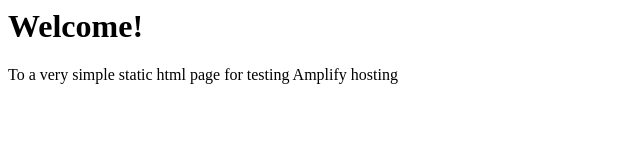
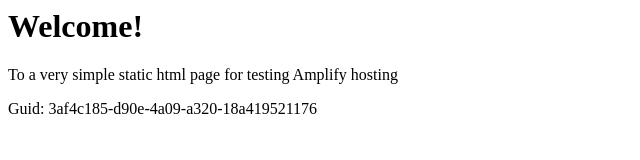
Before and after one commit to aws-aemilia-fra/Github-PR-Commit-Integration-Test-DoNotTouch-v0-preprod-eu-central-1, a website: page src/index.html in a window 1280 px wide. Shown: the whole page, without its empty margins (0-640 px from the left). Drawn offline with Linux system fonts and the light colour scheme.

Commit message:
commit from integ tests

```diff
--- a/src/index.html
+++ b/src/index.html
@@ -1,3 +1,5 @@
+
+
 <html lang="en">
 
 <head>
@@ -10,6 +12,6 @@
 <body>
     <h1>Welcome!</h1>
     <p>To a very simple static html page for testing Amplify hosting</p>
-</body>
+    <p>Guid: 3af4c185-d90e-4a09-a320-18a419521176</p></body>
 
 </html>
```
